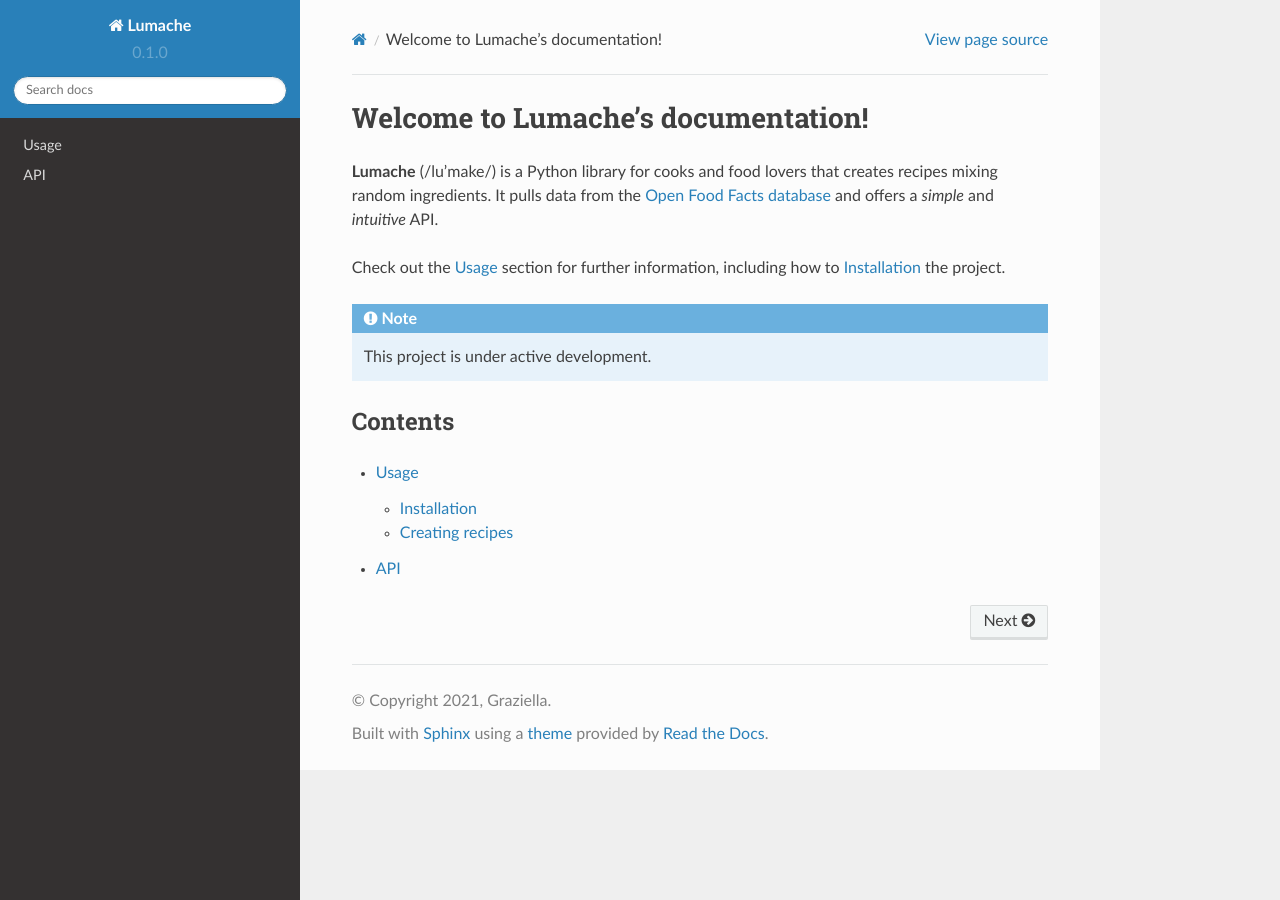
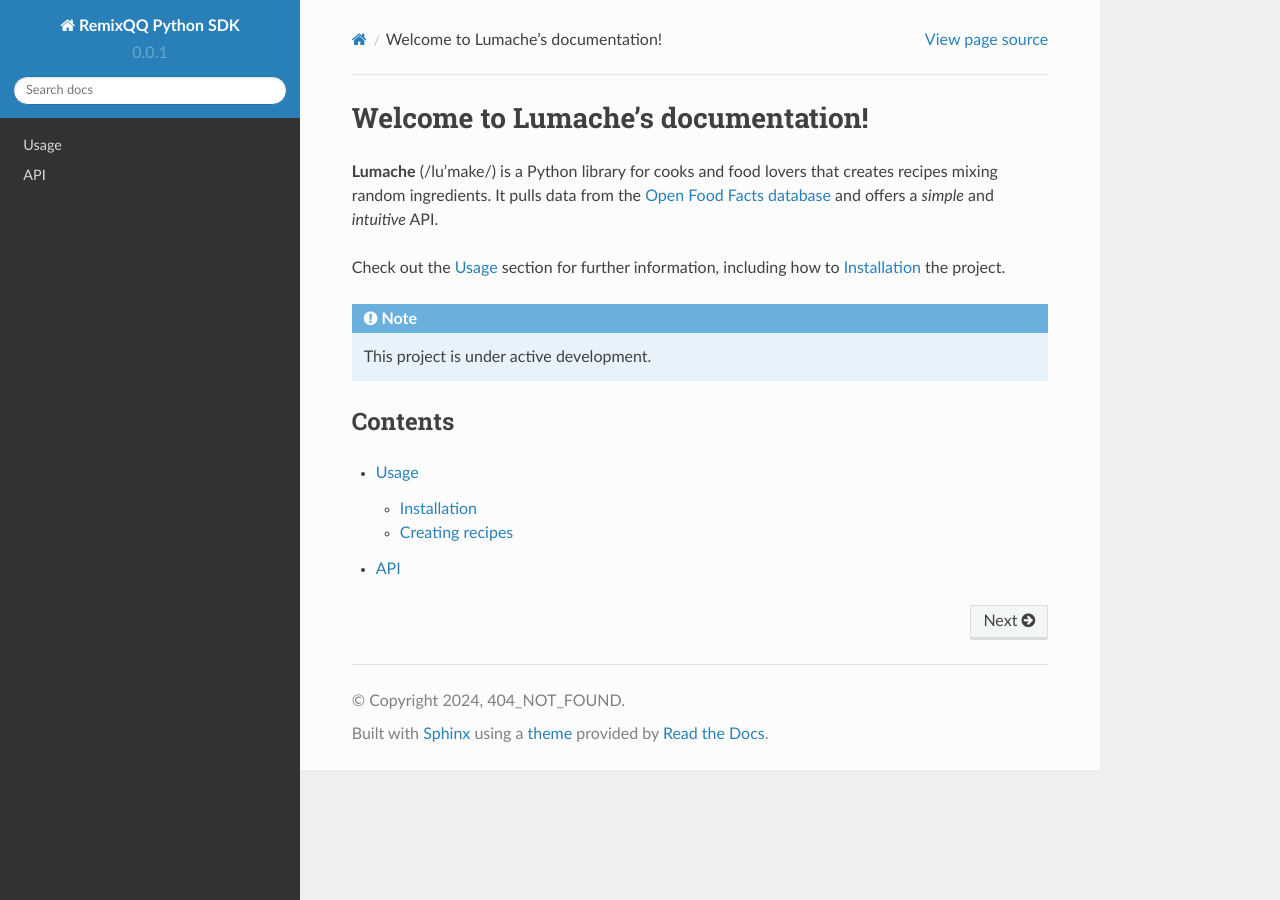
Before and after one commit to willyautoman/remixqq_python_sdk_doc, a Sphinx documentation site: the page built from docs/source/index.rst, in a window 1280 px wide. Built offline with Sphinx 7.4.7 and the Read the Docs theme 2.0.0, drawn with Linux system fonts in a browser that asks for light colours.

Commit message:
Update conf.py

```diff
--- a/docs/source/conf.py
+++ b/docs/source/conf.py
@@ -2,12 +2,12 @@
 
 # -- Project information
 
-project = 'Lumache'
-copyright = '2021, Graziella'
-author = 'Graziella'
+project = 'RemixQQ Python SDK'
+copyright = '2024, 404_NOT_FOUND'
+author = '404_NOT_FOUND'
 
 release = '0.1'
-version = '0.1.0'
+version = '0.0.1'
 
 # -- General configuration
 
@@ -17,6 +17,7 @@
     'sphinx.ext.autodoc',
     'sphinx.ext.autosummary',
     'sphinx.ext.intersphinx',
+    'sphinx.ext.viewcode'
 ]
 
 intersphinx_mapping = {
```
